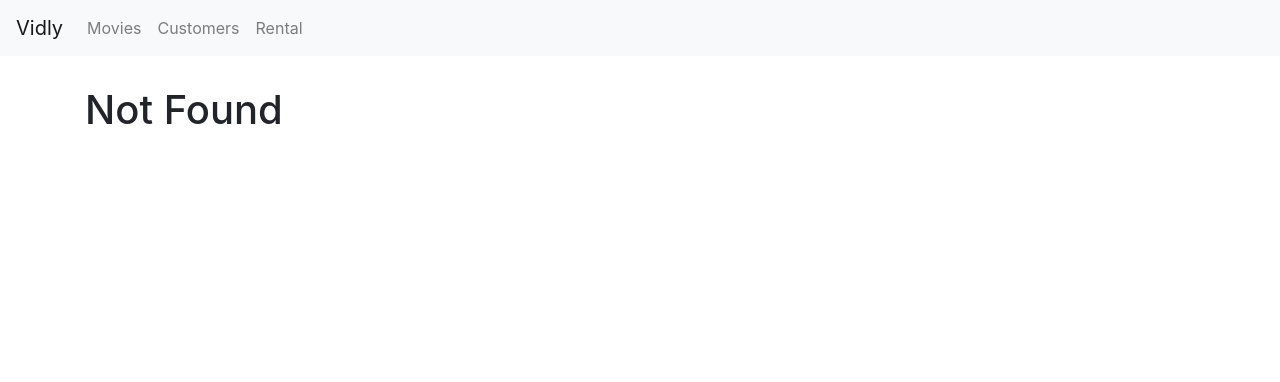
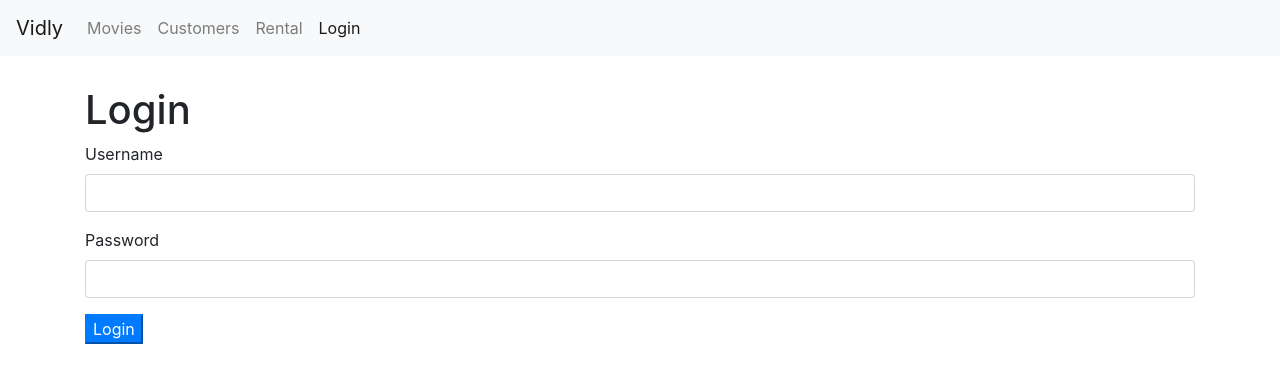
Before and after one commit to Jasonngyt/Vidly, a React (Create React App) app: page /login in a window 1280 px wide. Before the commit this address led to /not-found. Shown: the top 382 px of the page. Built offline with nearby package versions, Linux system fonts and the light colour scheme.

Commit message:
Building Bootstrap Form

```diff
--- a/src/App.js
+++ b/src/App.js
@@ -6,6 +6,7 @@
 import MovieForm from './components/movieForm';
 import NotFound from './components/notFound';
 import NavBar from './components/navBar';
+import LoginForm from './components/loginForm';
 import './App.css';
 
 class App extends Component {
@@ -15,6 +16,7 @@
         <NavBar />
         <main className='container'>
           <Switch>
+            <Route path='/login' component={LoginForm} />
             <Route path='/movies/:id' component={MovieForm} />
             <Route path='/movies' component={Movies} />
             <Route path='/customers' component={Customers} />
--- /dev/null
+++ b/src/components/loginForm.js
@@ -0,0 +1,24 @@
+import React, { Component } from 'react';
+
+class loginForm extends Component {
+  render() {
+    return (
+      <div>
+        <h1>Login</h1>
+        <form>
+          <div className='form-group'>
+            <label htmlFor='username'>Username</label>
+            <input id='username' type='text' className='form-control' />
+          </div>
+          <div className='form-group'>
+            <label htmlFor='password'>Password</label>
+            <input id='password' type='text' className='form-control' />
+          </div>
+          <button className='btn-primary'>Login</button>
+        </form>
+      </div>
+    );
+  }
+}
+
+export default loginForm;
--- a/src/components/navBar.js
+++ b/src/components/navBar.js
@@ -35,6 +35,11 @@
               Rental
             </NavLink>
           </li>
+          <li className='nav-item'>
+            <NavLink className='nav-link' to='/login'>
+              Login
+            </NavLink>
+          </li>
         </ul>
       </div>
     </nav>
```
